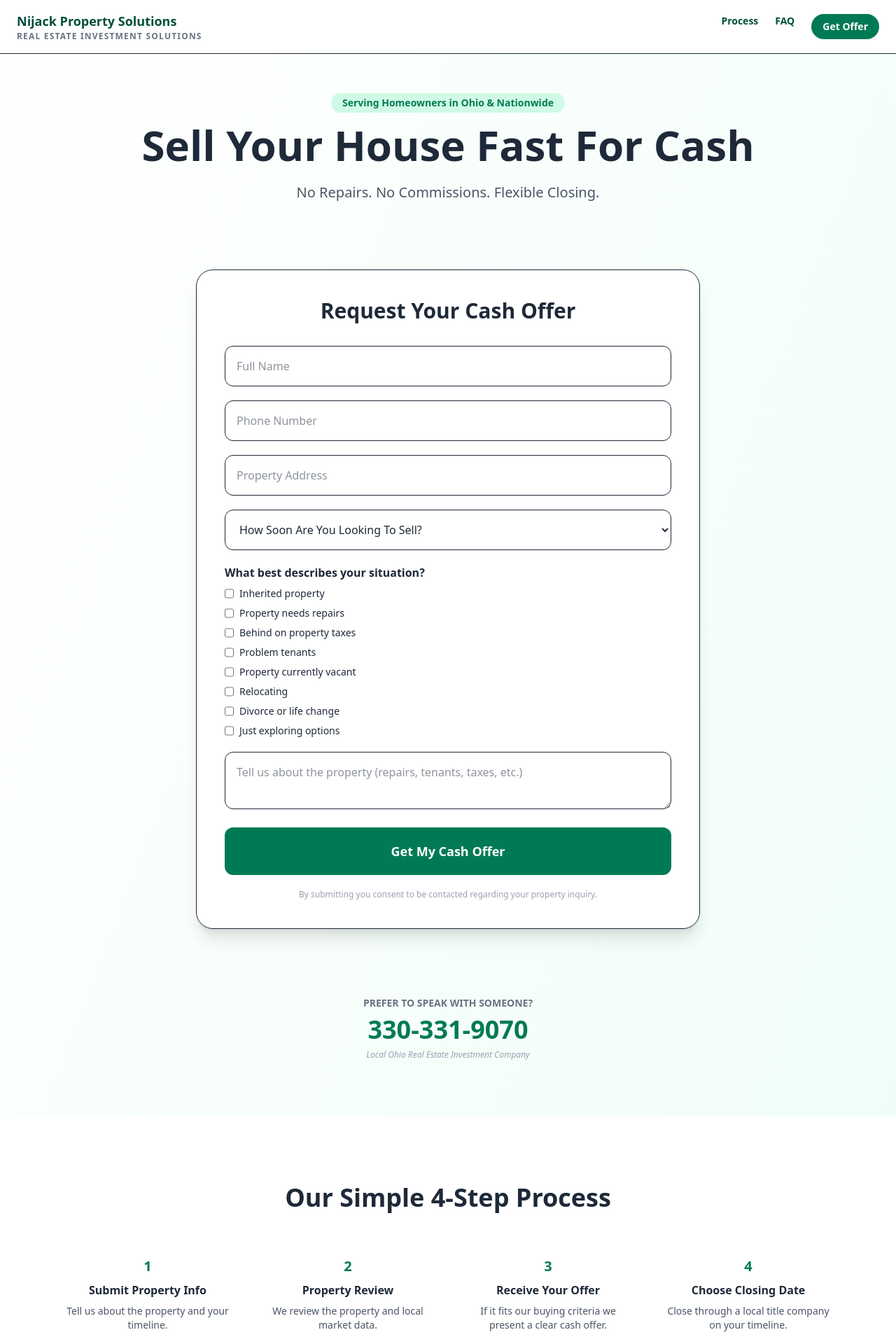
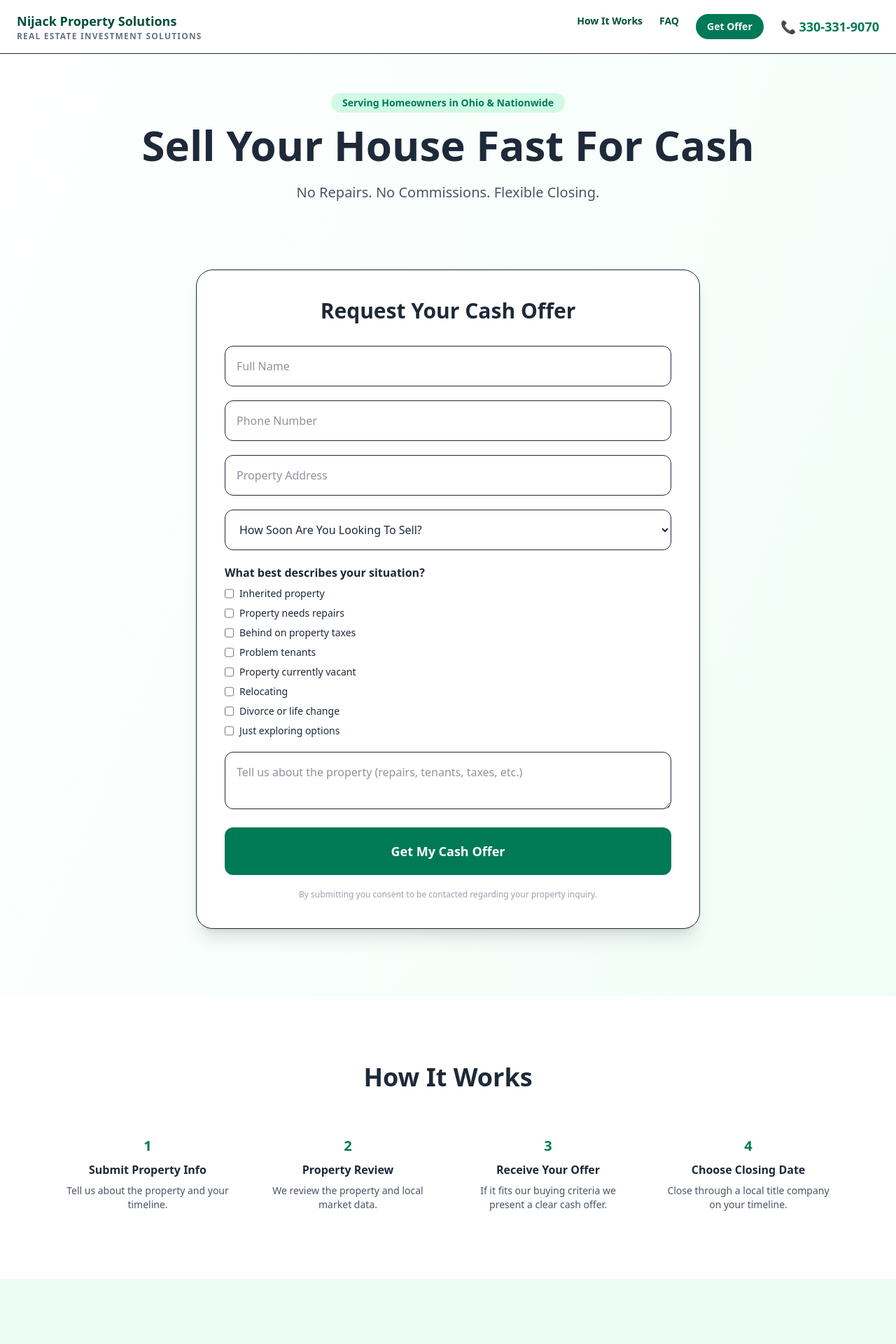
Before and after one commit to nijackacquisitions56/nijack-property-solutions, a React (Vite) app: page / in a window 1280 px wide. Shown: the top 1920 px of the page at 70% size. Built offline with nearby package versions, Linux system fonts and the light colour scheme.

Commit message:
Update App.jsx

```diff
--- a/src/App.jsx
+++ b/src/App.jsx
@@ -45,9 +45,11 @@ Real Estate Investment Solutions
 
 </div>
 
+<div className="flex items-center gap-6">
+
 <nav className="hidden md:flex gap-6 text-sm font-bold text-emerald-900">
 
-<a href="#process">Process</a>
+<a href="#how">How It Works</a>
 
 <a href="#faq">FAQ</a>
 
@@ -56,6 +58,15 @@ Get Offer
 </a>
 
 </nav>
+
+<a
+href="tel:3303319070"
+className="font-bold text-emerald-700 text-lg"
+>
+📞 330-331-9070
+</a>
+
+</div>
 
 </div>
 
@@ -139,10 +150,13 @@ What best describes your situation?
 
 </div>
 
-<textarea placeholder="Tell us about the property (repairs, tenants, taxes, etc.)"
-className="rounded-xl border p-4 w-full"/>
+<textarea
+placeholder="Tell us about the property (repairs, tenants, taxes, etc.)"
+className="rounded-xl border p-4 w-full"
+/>
 
-<button type="submit"
+<button
+type="submit"
 className="w-full rounded-xl bg-emerald-700 py-5 font-bold text-white text-lg hover:bg-emerald-800">
 
 Get My Cash Offer
@@ -181,39 +195,14 @@ Our team will review your property and contact you shortly.
 
 </section>
 
-{/* PHONE */}
+{/* HOW IT WORKS */}
 
-<section className="text-center pb-20">
-
-<p className="text-sm uppercase text-gray-500 font-bold">
-
-Prefer to speak with someone?
-
-</p>
-
-<a href="tel:3303319070"
-className="text-4xl font-black text-emerald-700 block mt-2">
-
-330-331-9070
-
-</a>
-
-<p className="text-xs text-gray-400 mt-2 italic">
-Local Ohio Real Estate Investment Company
-</p>
-
-</section>
-
-{/* PROCESS */}
-
-<section id="process" className="bg-white py-24">
+<section id="how" className="bg-white py-24">
 
 <div className="mx-auto max-w-6xl px-6 text-center">
 
 <h2 className="text-4xl font-black mb-16">
-
-Our Simple 4-Step Process
-
+How It Works
 </h2>
 
 <div className="grid md:grid-cols-4 gap-10">
@@ -225,9 +214,13 @@ Our Simple 4-Step Process
 {i+1}
 </div>
 
-<h3 className="font-bold mb-2">{step.title}</h3>
+<h3 className="font-bold mb-2">
+{step.title}
+</h3>
 
-<p className="text-gray-600 text-sm">{step.text}</p>
+<p className="text-gray-600 text-sm">
+{step.text}
+</p>
 
 </div>
 ))}
@@ -245,13 +238,10 @@ Our Simple 4-Step Process
 <div className="mx-auto max-w-4xl px-6">
 
 <h2 className="text-4xl font-black text-center mb-16">
-
 Frequently Asked Questions
-
 </h2>
 
 {faq.map((item,i)=>(
-
 <div key={i} className="mb-6 bg-white p-6 rounded-xl shadow">
 
 <h3 className="font-bold text-emerald-900 mb-2">
@@ -263,7 +253,6 @@ Frequently Asked Questions
 </p>
 
 </div>
-
 ))}
 
 </div>
@@ -279,10 +268,8 @@ Privacy Policy
 </h2>
 
 <p className="text-sm text-gray-600 max-w-xl mx-auto">
-
 Information submitted through this website is used only to evaluate the
 property and respond to your inquiry. We do not sell your personal information.
-
 </p>
 
 </section>
@@ -299,25 +286,19 @@ Nijack Property Solutions
 Serving Homeowners in Ohio & Nationwide
 </p>
 
-<div className="flex flex-col md:flex-row justify-center items-center gap-6 text-sm font-bold text-emerald-800 mb-8">
+<div className="flex justify-center gap-6 text-sm font-bold text-emerald-800 mb-8">
 
 <a href="tel:3303319070">📞 330-331-9070</a>
 
-<span className="hidden md:block text-gray-300">|</span>
-
 <a href="mailto:info@nijackpropertysolutions.com">
-
 info@nijackpropertysolutions.com
-
 </a>
 
 </div>
 
 <p className="text-xs text-gray-400 max-w-xl mx-auto">
-
 Nijack Property Solutions is a real estate investment company. We may purchase
 properties directly or assign contracts to investment partners.
-
 </p>
 
 <p className="text-xs text-gray-400 mt-4">
@@ -329,5 +310,4 @@ properties directly or assign contracts to investment partners.
 </div>
 
 );
-
 }
```
